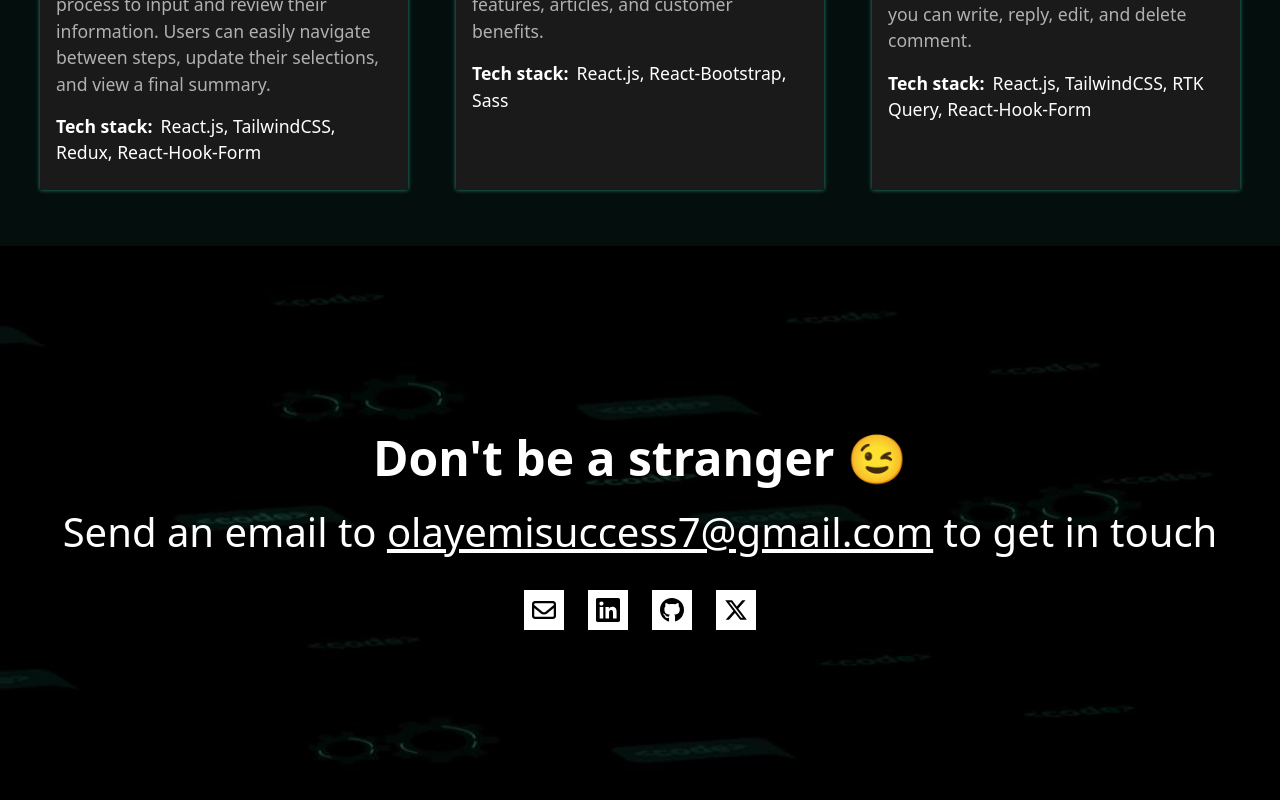
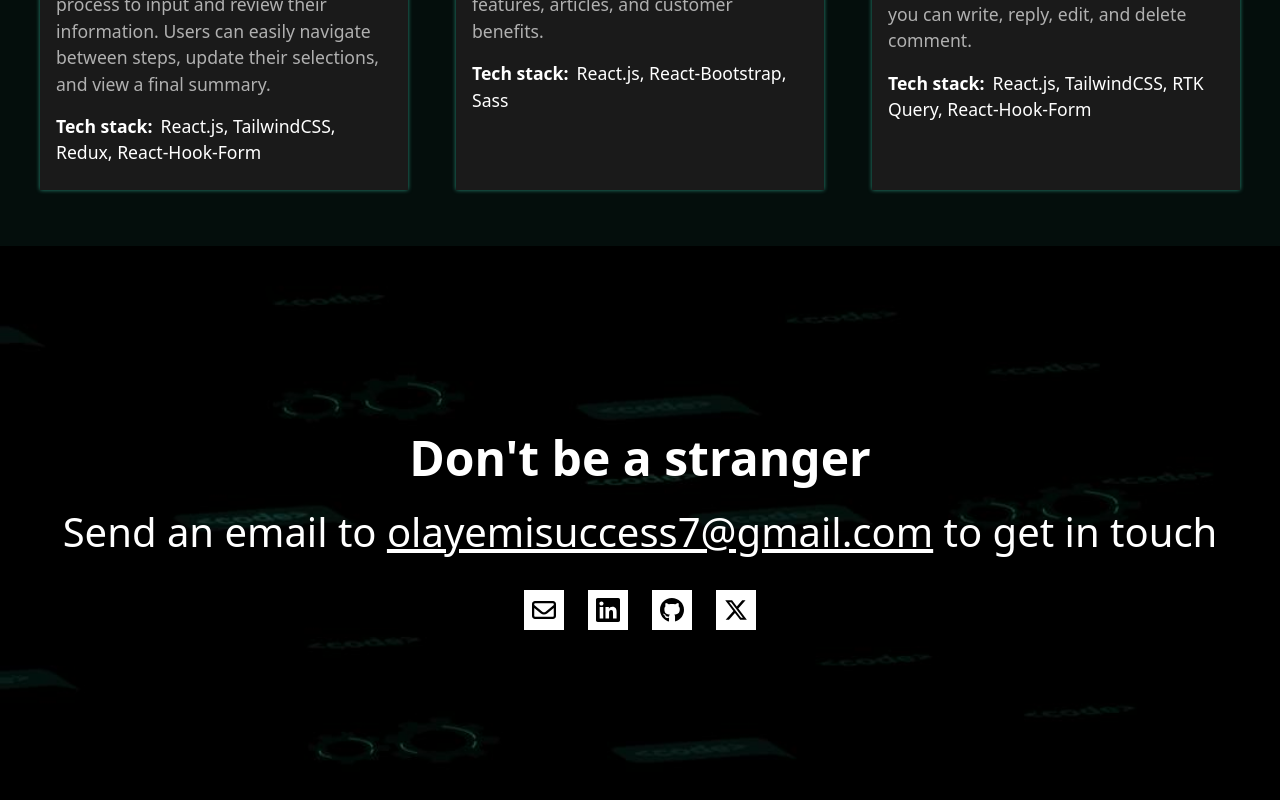
Before and after one commit to Error-at-night/My-Portfolio, a React (Vite) app: page / in a window 1280 px wide. Shown: the part 2357-3157 px from the top of the page. Built offline with nearby package versions, Linux system fonts and the light colour scheme.

Commit message:
removed the emoji at the footer

```diff
--- a/src/components/Footer.jsx
+++ b/src/components/Footer.jsx
@@ -10,7 +10,7 @@ function Footer(){
       </div>
       <div className="absolute inset-0 flex flex-col items-center justify-center text-center px-4">
         <div>
-          <p className="text-white font-extrabold text-[1.9rem] mb-2 sm:text-[2.5rem] md:text-[3rem]">Don't be a stranger 😉</p>
+          <p className="text-white font-extrabold text-[1.9rem] mb-2 sm:text-[2.5rem] md:text-[3rem]">Don't be a stranger</p>
           <Link to="mailto: olayemisuccess7@gmail.com" className="text-white
             text-[1.5rem] sm:text-[2rem] md:text-[2.2rem] lg:text-[2.5rem]"
           >
```
